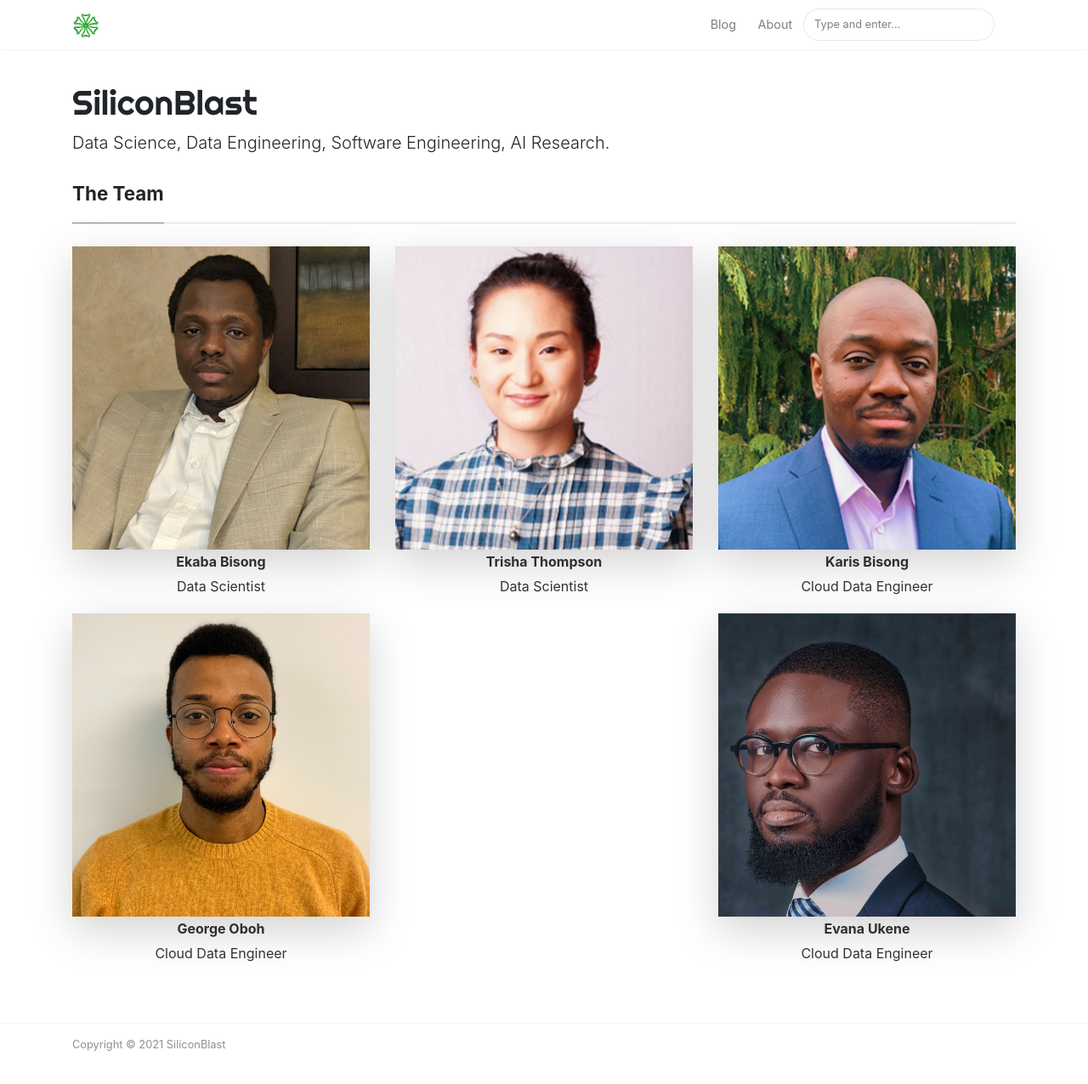
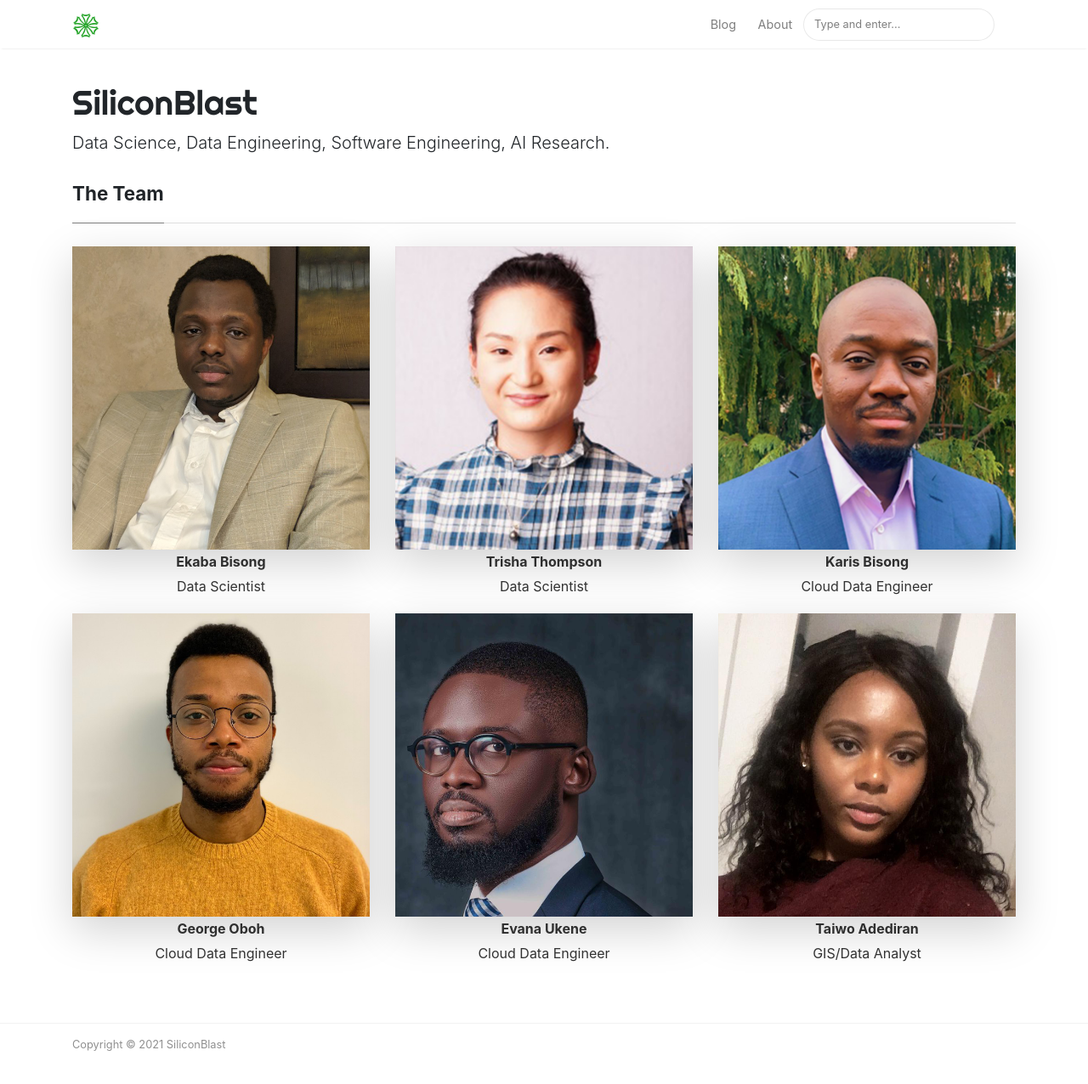
Before and after one commit to SiliconBlast/SiliconBlast.github.io, a Jekyll site: the page built from _pages/about.md, in a window 1280 px wide and 1313 px high. Shown: the top 1276 px of the window at 85% size. Built offline with Jekyll 4.4.1, drawn with Linux system fonts in a browser that asks for light colours; nearby versions of some CDN libraries.

Commit message:
add profile

```diff
--- a/_pages/about.md
+++ b/_pages/about.md
@@ -53,6 +53,13 @@
 </figure>
 </div>
 
+<div class="col-md-4">
+<figure style="text-align: center">
+<a target="_blank" href="#"><img class="shadow-lg" src="{{site.baseurl}}/assets/images/taiwo.png" alt="taiwo adediran" /></a>
+<figcaption> <b>Taiwo Adediran</b> <br> GIS/Data Analyst</figcaption>
+</figure>
+</div>
+
 <!-- <div class="col-md-4">
 
 <div class="sticky-top sticky-top-80">
```
Also changed, not shown: assets/images/taiwo.png (added).
